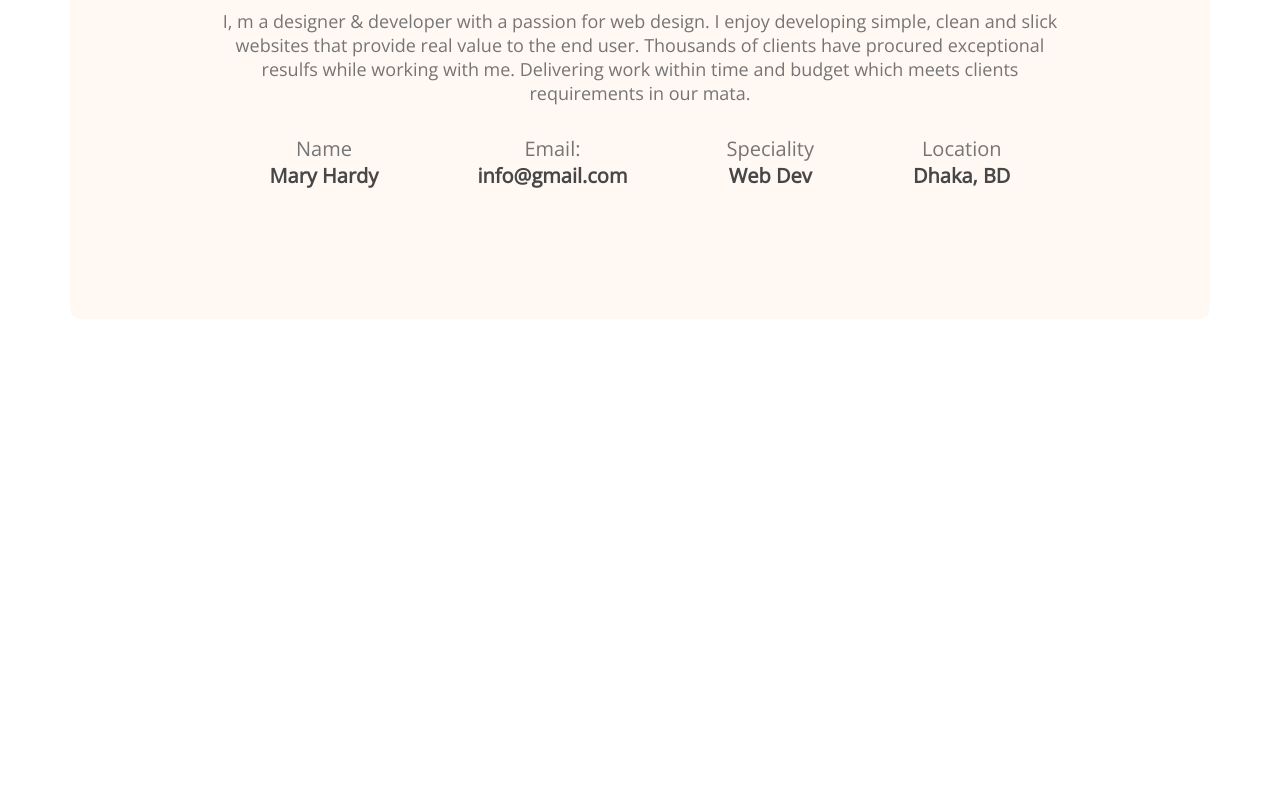
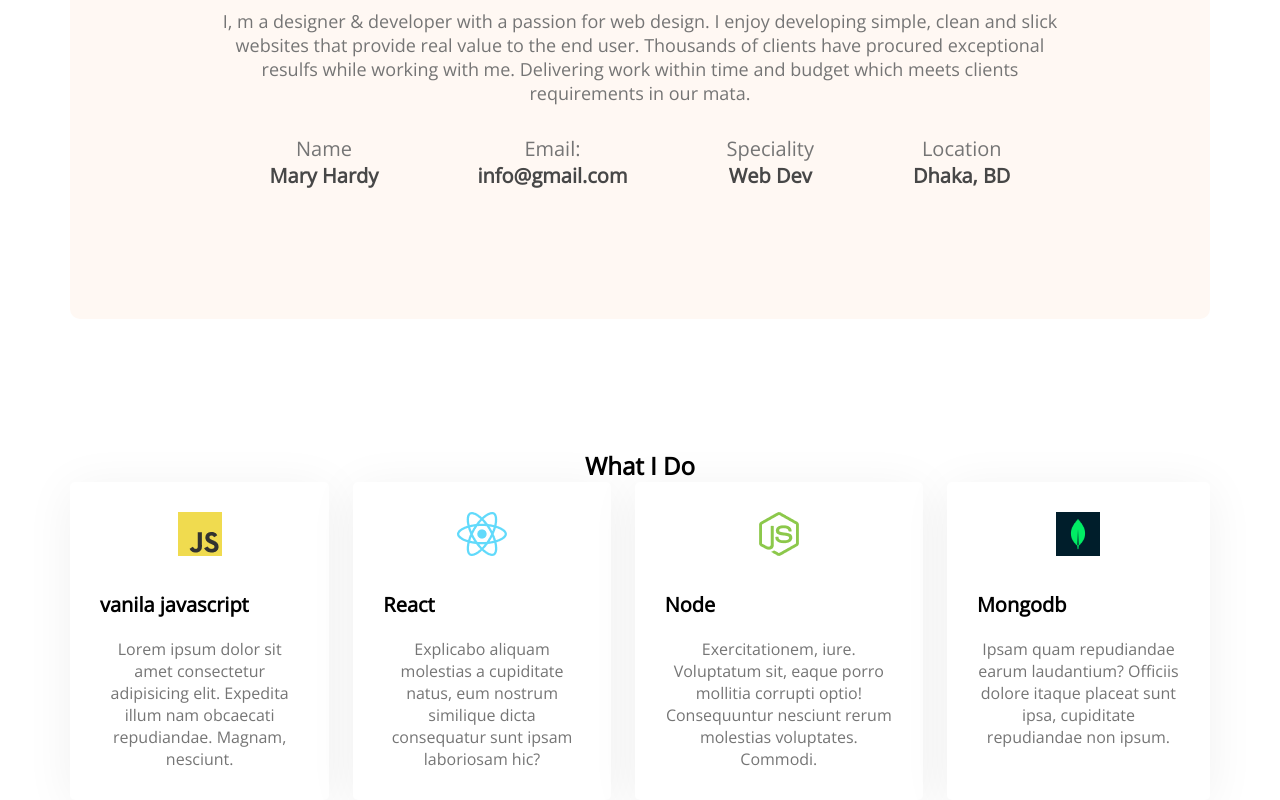
Before and after one commit to lovelyhasanlucky/developer-portfolio, a plain HTML site: page index.html in a window 1280 px wide. Shown: the part 1168-1968 px from the top of the page. Before the commit the page ends 1487 px from the top, so only its background shows below. Drawn offline with nearby package versions, Linux system fonts and the light colour scheme.

Commit message:
section 2 and icon added

```diff
--- a/index.html
+++ b/index.html
@@ -56,6 +56,33 @@
 
      </div>
       </section>
+      <!--What I do section-->
+      <section class="what-i-do">
+        <h2>What I Do</h2>
+        <!--.skills-container>.skill*4>img+p.skill-title+p.skill-description>lorem15-->
+        <div class="skills-container">
+            <div class="skill">
+                <img src="images/icons/js.png" alt="">
+                <p- class="skill-title">vanila javascript</p->
+                <p class="skill-description">Lorem ipsum dolor sit amet consectetur adipisicing elit. Expedita illum nam obcaecati repudiandae. Magnam, nesciunt.</p>
+            </div>
+            <div class="skill">
+                <img src="images/icons/react.png" alt="">
+                <p- class="skill-title">React</p->
+                <p class="skill-description">Explicabo aliquam molestias a cupiditate natus, eum nostrum similique dicta consequatur sunt ipsam laboriosam hic?</p>
+            </div>
+            <div class="skill">
+                <img src="images/icons/nodejs.png" alt="">
+                <p- class="skill-title">Node</p->
+                <p class="skill-description">Exercitationem, iure. Voluptatum sit, eaque porro mollitia corrupti optio! Consequuntur nesciunt rerum molestias voluptates. Commodi.</p>
+            </div>
+            <div class="skill">
+                <img src="images/icons/mongo.png" alt="">
+                <p- class="skill-title">Mongodb</p->
+                <p class="skill-description">Ipsam quam repudiandae earum laudantium? Officiis dolore itaque placeat sunt ipsa, cupiditate repudiandae non ipsum.</p>
+            </div>
+        </div>
+      </section>
     </main>
     <footer>
 
--- a/styles/portfolio.css
+++ b/styles/portfolio.css
@@ -79,6 +79,7 @@ main{
     font-weight: 700;
     font-size: 35px;
     margin-bottom: 30px;
+    text-align: center;
 }
 .section-description{
     color: #757575;
@@ -98,3 +99,28 @@ main{
     font-size: 20px;
     font-weight: 700;
 }
+/* what i do section */
+.what-i-do{
+    text-align: center;
+    margin-top: 130px;
+}
+.skill{
+       background: #FFFFFF;
+       box-shadow: 0px 6px 50px rgba(0, 0, 0, 0.06);
+       border-radius: 5px;
+       padding: 30px;
+}
+.skills-container{
+    display: flex;
+    gap: 24px;
+}
+.skill-title{
+    display: flex;
+    font-weight: 700;
+    font-size: 20px;
+    margin-top: 30px;
+    margin-bottom: 20px;
+}
+.skill-description{
+    color: #757575;
+}
```
